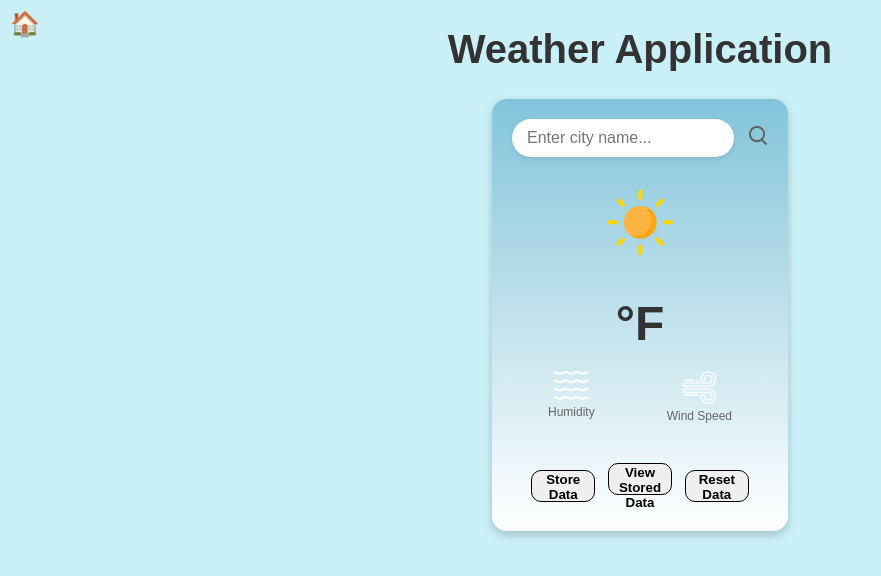
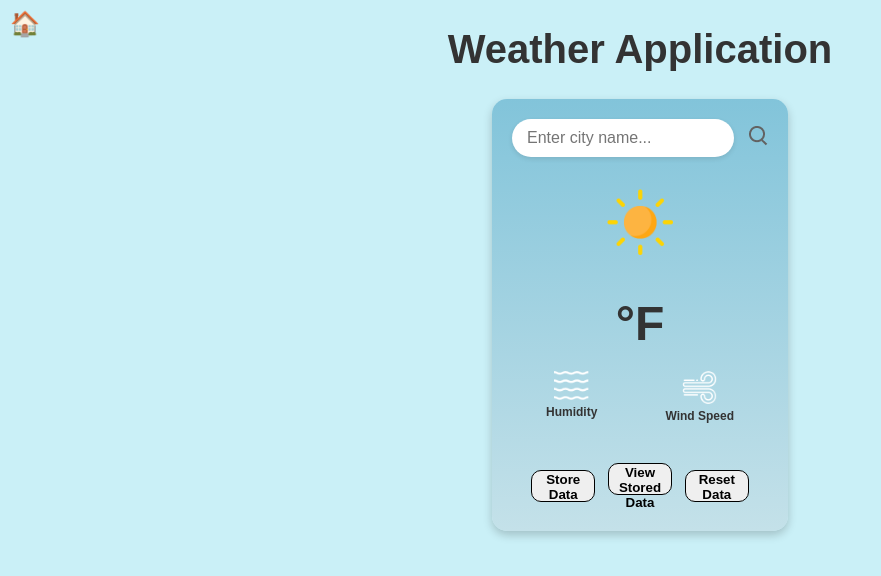
Before and after one commit to alanzhang03/weather-app, a React (Create React App) app: page / in a window 1280 px wide. Shown: the top 576 px of the page, without its empty margins (0-881 px from the left). Built offline with nearby package versions, Linux system fonts and the light colour scheme.

Commit message:
color change

```diff
--- a/src/Componenets/WeatherApp/WeatherApp.css
+++ b/src/Componenets/WeatherApp/WeatherApp.css
@@ -20,7 +20,7 @@ body {
 }
 
 .clear-bg {
-	background: linear-gradient(to bottom, #82c4da, #ffffff);
+	background: linear-gradient(to bottom, #82c4da, #c4e1e9);
 }
 
 .cloudy-bg {
@@ -98,7 +98,7 @@ body {
 
 .label {
 	font-size: 12px;
-	color: #666;
+	font-weight: bolder;
 }
 
 .loading {
```
